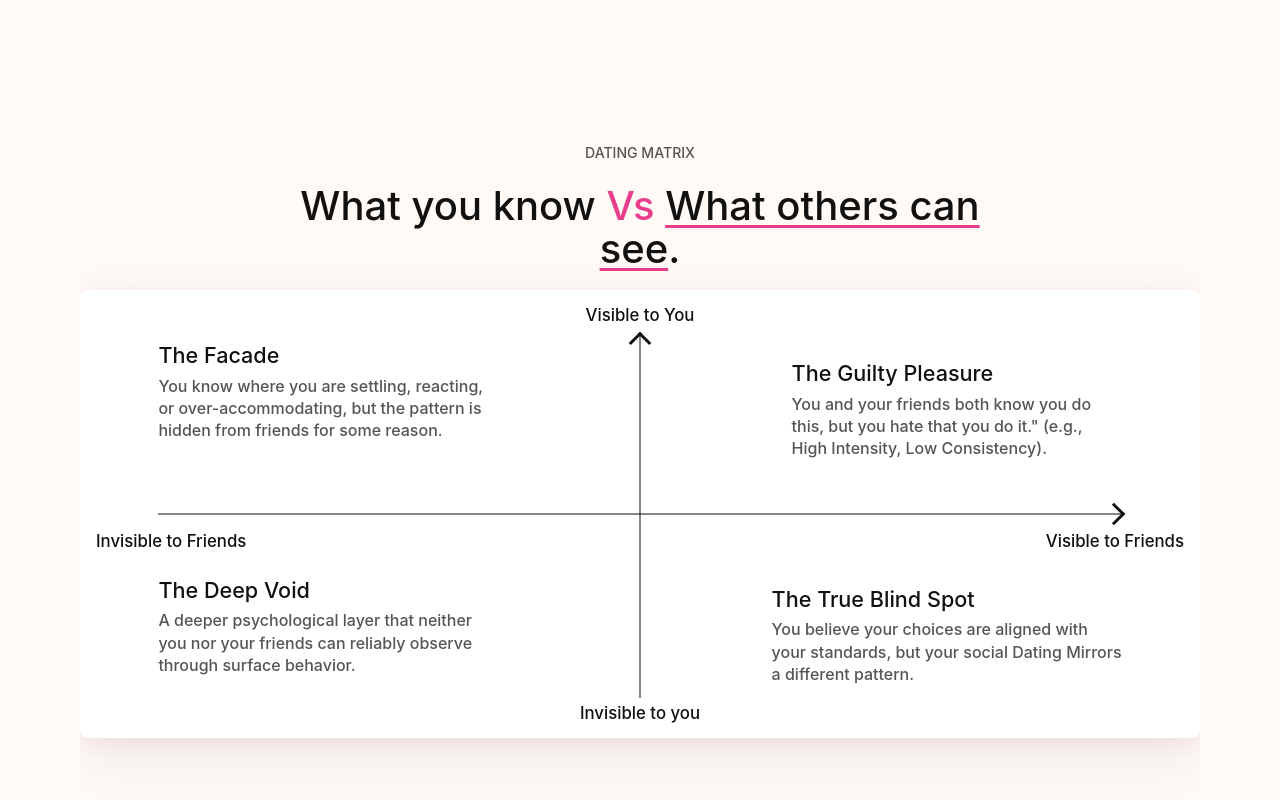
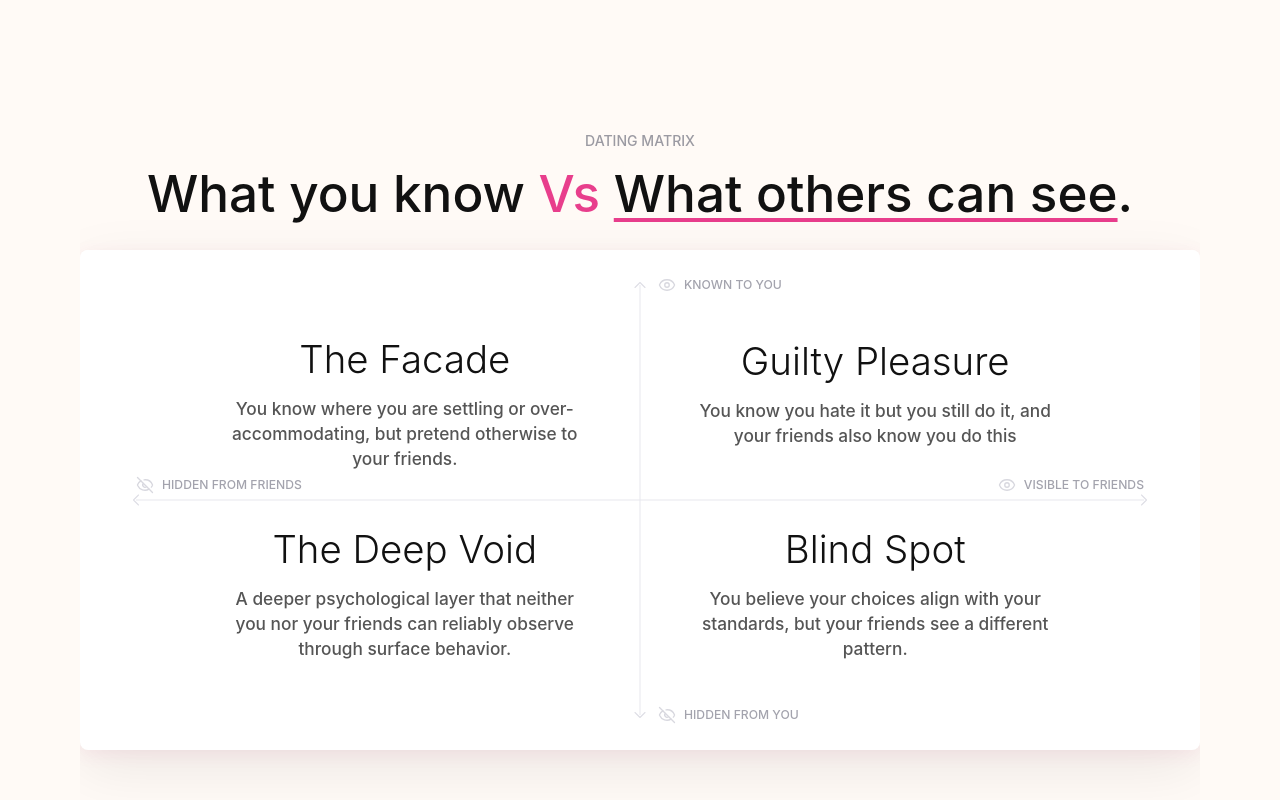
Before and after one commit to snepraj2709/Dating-Mirage, a React (Vite) app: page / in a window 1280 px wide. Shown: the part 2360-3160 px from the top of the page. Built offline with nearby package versions, Linux system fonts and the light colour scheme; no server answers.

Commit message:
Redesign dating matrix section

```diff
--- a/src/components/LandingJohariMatrix.tsx
+++ b/src/components/LandingJohariMatrix.tsx
@@ -1,3 +1,4 @@
+import { ChevronDown, ChevronLeft, ChevronRight, ChevronUp, Eye, EyeOff } from 'lucide-react';
 import { Eyebrow } from '@/components/ui/pill';
 import { ContentBand } from '@/components/ui/section';
 
@@ -7,30 +8,26 @@ const matrixItems = [
   {
     key: 'facade',
     title: 'The Facade',
-    copy: 'You know where you are settling, reacting, or over-accommodating, but the pattern is hidden from friends for some reason.',
-    placement:
-      'left-[7%] top-[12%] max-w-[min(34%,330px)] max-[720px]:left-[5%] max-[720px]:top-[10%] max-[720px]:max-w-[38%] max-[520px]:left-[4%] max-[520px]:top-[9%] max-[520px]:max-w-[40%]',
+    copy: 'You know where you are settling or over-accommodating, but pretend otherwise to your friends.',
+    placement: 'col-start-1 row-start-1',
   },
   {
     key: 'guilty-pleasure',
-    title: 'The Guilty Pleasure',
-    copy: 'You and your friends both know you do this, but you hate that you do it." (e.g., High Intensity, Low Consistency).',
-    placement:
-      'right-[7%] top-[16%] max-w-[min(34%,330px)] max-[720px]:right-[5%] max-[720px]:top-[12%] max-[720px]:max-w-[38%] max-[520px]:right-[4%] max-[520px]:top-[10%] max-[520px]:max-w-[40%]',
+    title: 'Guilty Pleasure',
+    copy: 'You know you hate it but you still do it, and your friends also know you do this',
+    placement: 'col-start-2 row-start-1',
   },
   {
     key: 'deep-void',
     title: 'The Deep Void',
     copy: 'A deeper psychological layer that neither you nor your friends can reliably observe through surface behavior.',
-    placement:
-      'left-[7%] bottom-[14%] max-w-[min(34%,330px)] max-[720px]:left-[5%] max-[720px]:bottom-[11%] max-[720px]:max-w-[38%] max-[520px]:left-[4%] max-[520px]:bottom-[9%] max-[520px]:max-w-[40%]',
+    placement: 'col-start-1 row-start-2',
   },
   {
     key: 'true-blindspot',
-    title: 'The True Blind Spot',
-    copy: 'You believe your choices are aligned with your standards, but your social Dating Mirrors a different pattern.',
-    placement:
-      'right-[7%] bottom-[12%] max-w-[min(36%,350px)] max-[720px]:right-[5%] max-[720px]:bottom-[10%] max-[720px]:max-w-[39%] max-[520px]:right-[4%] max-[520px]:bottom-[8%] max-[520px]:max-w-[41%]',
+    title: 'Blind Spot',
+    copy: 'You believe your choices align with your standards, but your friends see a different pattern.',
+    placement: 'col-start-2 row-start-2',
   },
 ] satisfies Array<{
   key: MatrixKey;
@@ -40,11 +37,18 @@ const matrixItems = [
 }>;
 
 export function LandingJohariMatrix() {
+  const axisIconClassName = 'size-[18px] text-[#d8d8df] max-[620px]:size-[14px]';
+  const axisLabelClassName =
+    'inline-flex items-center gap-2 text-[0.76rem] font-medium uppercase leading-none tracking-normal text-[#a3a3ad] max-[620px]:gap-1.5 max-[620px]:text-[0.58rem]';
+
   return (
-    <ContentBand className="grid content-center gap-5 bg-[#fffaf6] py-[clamp(30px,5svh,52px)] max-[620px]:gap-3 max-[620px]:py-4" id="matrix-breakdown">
-      <div className="mx-auto grid max-w-[760px] justify-items-center gap-2 text-center">
-        <Eyebrow>Dating Matrix</Eyebrow>
-        <h2 className="mb-0 text-[clamp(1.65rem,3.2vw,2.5rem)] leading-[1.08] tracking-normal text-foreground max-[620px]:text-[clamp(1.35rem,7vw,1.8rem)]">
+    <ContentBand
+      className="grid content-center gap-[clamp(22px,4svh,40px)] bg-[#fffaf6] py-[clamp(30px,5svh,52px)] max-[620px]:gap-4 max-[620px]:py-4"
+      id="matrix-breakdown"
+    >
+      <div className="mx-auto grid max-w-[1120px] justify-items-center gap-2 text-center">
+        <Eyebrow className="mb-2 text-[#9b9aa2]">Dating Matrix</Eyebrow>
+        <h2 className="mb-0 text-[clamp(2rem,4vw,3.65rem)] leading-[0.98] tracking-normal text-foreground max-[620px]:text-[clamp(1.55rem,7vw,2rem)]">
           What you know <span className="text-primary">Vs</span>{' '}
           <span className="underline decoration-primary decoration-[0.08em] underline-offset-[0.12em]">
             What others can see
@@ -54,38 +58,66 @@ export function LandingJohariMatrix() {
       </div>
 
       <div
-        className="relative mx-auto h-[min(56svh,560px)] min-h-[420px] w-full max-w-[1120px] overflow-hidden rounded-lg bg-card shadow-[inset_0_1px_1px_rgba(255,255,255,0.95),0_18px_60px_rgba(17,17,17,0.08),0_4px_18px_rgba(232,62,140,0.08)] max-[720px]:min-h-[500px] max-[620px]:h-[calc(100svh-270px)] max-[620px]:min-h-[430px]"
+        className="relative mx-auto h-[min(58svh,590px)] min-h-[500px] w-full max-w-[1120px] overflow-hidden rounded-lg bg-card shadow-[inset_0_1px_1px_rgba(255,255,255,0.95),0_18px_60px_rgba(17,17,17,0.08),0_4px_18px_rgba(232,62,140,0.08)] max-[820px]:min-h-[500px] max-[620px]:h-[calc(100svh-244px)] max-[620px]:min-h-[420px]"
         aria-label="Dating matrix showing visibility to you and visibility to friends"
       >
-        <div className="absolute left-[7%] right-[7%] top-1/2 h-px -translate-y-1/2 bg-foreground max-[520px]:left-[5%] max-[520px]:right-[5%]" aria-hidden="true" />
-        <div className="absolute right-[7%] top-1/2 size-4 -translate-y-1/2 rotate-45 border-r-[3px] border-t-[3px] border-foreground max-[520px]:right-[5%]" aria-hidden="true" />
-        <div className="absolute bottom-[9%] left-1/2 top-[10%] w-px -translate-x-1/2 bg-foreground max-[520px]:bottom-[8%] max-[520px]:top-[9%]" aria-hidden="true" />
-        <div className="absolute left-1/2 top-[10%] size-4 -translate-x-1/2 -rotate-45 border-r-[3px] border-t-[3px] border-foreground max-[520px]:top-[9%]" aria-hidden="true" />
+        <div className="absolute left-[5%] right-[5%] top-1/2 h-px -translate-y-1/2 bg-[#e8e8ed] max-[620px]:left-[6%] max-[620px]:right-[6%]" aria-hidden="true" />
+        <div className="absolute bottom-[7%] left-1/2 top-[7%] w-px -translate-x-1/2 bg-[#e8e8ed] max-[620px]:bottom-[8%] max-[620px]:top-[8%]" aria-hidden="true" />
 
-        <span className="absolute left-1/2 top-4 -translate-x-1/2 text-center text-[clamp(0.84rem,1.8vw,1.05rem)] leading-[1.1] text-foreground max-[520px]:top-3">
-          Visible to You
+        <ChevronLeft
+          className="absolute left-[5%] top-1/2 size-5 -translate-x-1/2 -translate-y-1/2 text-[#dedee5] max-[620px]:left-[6%] max-[620px]:size-4"
+          strokeWidth={1.3}
+          aria-hidden="true"
+        />
+        <ChevronRight
+          className="absolute right-[5%] top-1/2 size-5 -translate-y-1/2 translate-x-1/2 text-[#dedee5] max-[620px]:right-[6%] max-[620px]:size-4"
+          strokeWidth={1.3}
+          aria-hidden="true"
+        />
+        <ChevronUp
+          className="absolute left-1/2 top-[7%] size-5 -translate-x-1/2 -translate-y-1/2 text-[#dedee5] max-[620px]:top-[8%] max-[620px]:size-4"
+          strokeWidth={1.3}
+          aria-hidden="true"
+        />
+        <ChevronDown
+          className="absolute bottom-[7%] left-1/2 size-5 -translate-x-1/2 translate-y-1/2 text-[#dedee5] max-[620px]:bottom-[8%] max-[620px]:size-4"
+          strokeWidth={1.3}
+          aria-hidden="true"
+        />
+
+        <span className={`${axisLabelClassName} absolute left-[calc(50%+18px)] top-[7%] -translate-y-1/2 max-[620px]:left-[calc(50%+12px)]`}>
+          <Eye className={axisIconClassName} strokeWidth={1.8} aria-hidden="true" />
+          Known to You
         </span>
-        <span className="absolute bottom-4 left-1/2 -translate-x-1/2 text-center text-[clamp(0.84rem,1.8vw,1.05rem)] leading-[1.1] text-foreground max-[520px]:bottom-3">
-          Invisible to you
+        <span className={`${axisLabelClassName} absolute bottom-[7%] left-[calc(50%+18px)] translate-y-1/2 max-[620px]:bottom-[8%] max-[620px]:left-[calc(50%+12px)]`}>
+          <EyeOff className={axisIconClassName} strokeWidth={1.8} aria-hidden="true" />
+          Hidden from You
         </span>
-        <span className="absolute left-4 top-[calc(50%+18px)] text-[clamp(0.84rem,1.8vw,1.05rem)] leading-[1.1] text-foreground max-[720px]:left-3 max-[520px]:top-[calc(50%+14px)] max-[520px]:max-w-[88px]">
-          Invisible to Friends
+        <span className={`${axisLabelClassName} absolute left-[5%] top-[calc(50%-24px)] max-[620px]:left-[6%] max-[620px]:top-[calc(50%-18px)]`}>
+          <EyeOff className={axisIconClassName} strokeWidth={1.8} aria-hidden="true" />
+          Hidden from Friends
         </span>
-        <span className="absolute right-4 top-[calc(50%+18px)] text-right text-[clamp(0.84rem,1.8vw,1.05rem)] leading-[1.1] text-foreground max-[720px]:right-3 max-[520px]:top-[calc(50%+14px)] max-[520px]:max-w-[82px]">
+        <span className={`${axisLabelClassName} absolute right-[5%] top-[calc(50%-24px)] max-[620px]:right-[6%] max-[620px]:top-[calc(50%-18px)]`}>
+          <Eye className={axisIconClassName} strokeWidth={1.8} aria-hidden="true" />
           Visible to Friends
         </span>
 
+        <div className="absolute inset-x-[8%] inset-y-[12%] grid grid-cols-2 grid-rows-2 max-[620px]:inset-x-[8%] max-[620px]:inset-y-[14%]">
           {matrixItems.map((item) => (
-          <article className={`absolute grid gap-2 text-foreground ${item.placement}`} key={item.key}>
-            <h3 className="mb-0 text-[clamp(0.95rem,2vw,1.35rem)] leading-[1.05] tracking-normal max-[620px]:text-[clamp(0.82rem,3.3vw,1rem)]">
+            <article
+              className={`grid content-center grid-rows-[auto_minmax(4.4em,auto)] justify-items-center gap-4 px-[clamp(12px,3vw,48px)] text-center text-foreground max-[620px]:grid-rows-[auto_minmax(5.2em,auto)] max-[620px]:gap-2 max-[620px]:px-2 ${item.placement}`}
+              key={item.key}
+            >
+              <h3 className="mb-0 max-w-[390px] text-[clamp(1.65rem,3vw,2.55rem)] font-light leading-[1.03] tracking-normal max-[620px]:text-[clamp(0.98rem,4.2vw,1.25rem)]">
                 {item.title}
               </h3>
-            <p className="mb-0 text-[clamp(0.8rem,1.55vw,1rem)] leading-[1.38] text-muted-foreground max-[620px]:text-[clamp(0.68rem,2.75vw,0.84rem)] max-[620px]:leading-[1.28]">
+              <p className="mb-0 max-w-[360px] text-[clamp(0.9rem,1.55vw,1.08rem)] leading-[1.45] text-muted-foreground max-[620px]:text-[clamp(0.66rem,2.75vw,0.82rem)] max-[620px]:leading-[1.32]">
                 {item.copy}
               </p>
             </article>
           ))}
         </div>
+      </div>
     </ContentBand>
   );
 }
```
Lines whose indentation alone changed are shown as unchanged.
